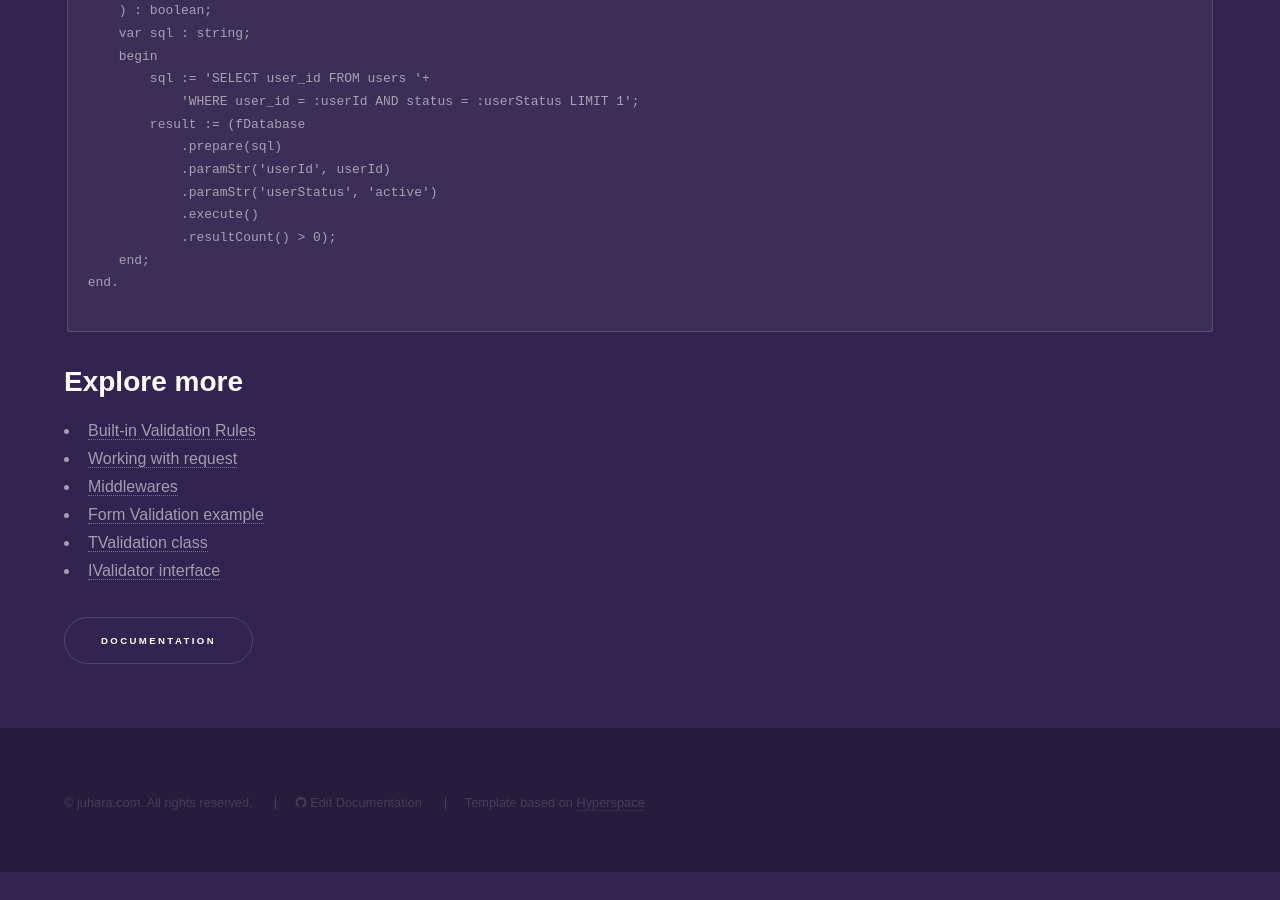
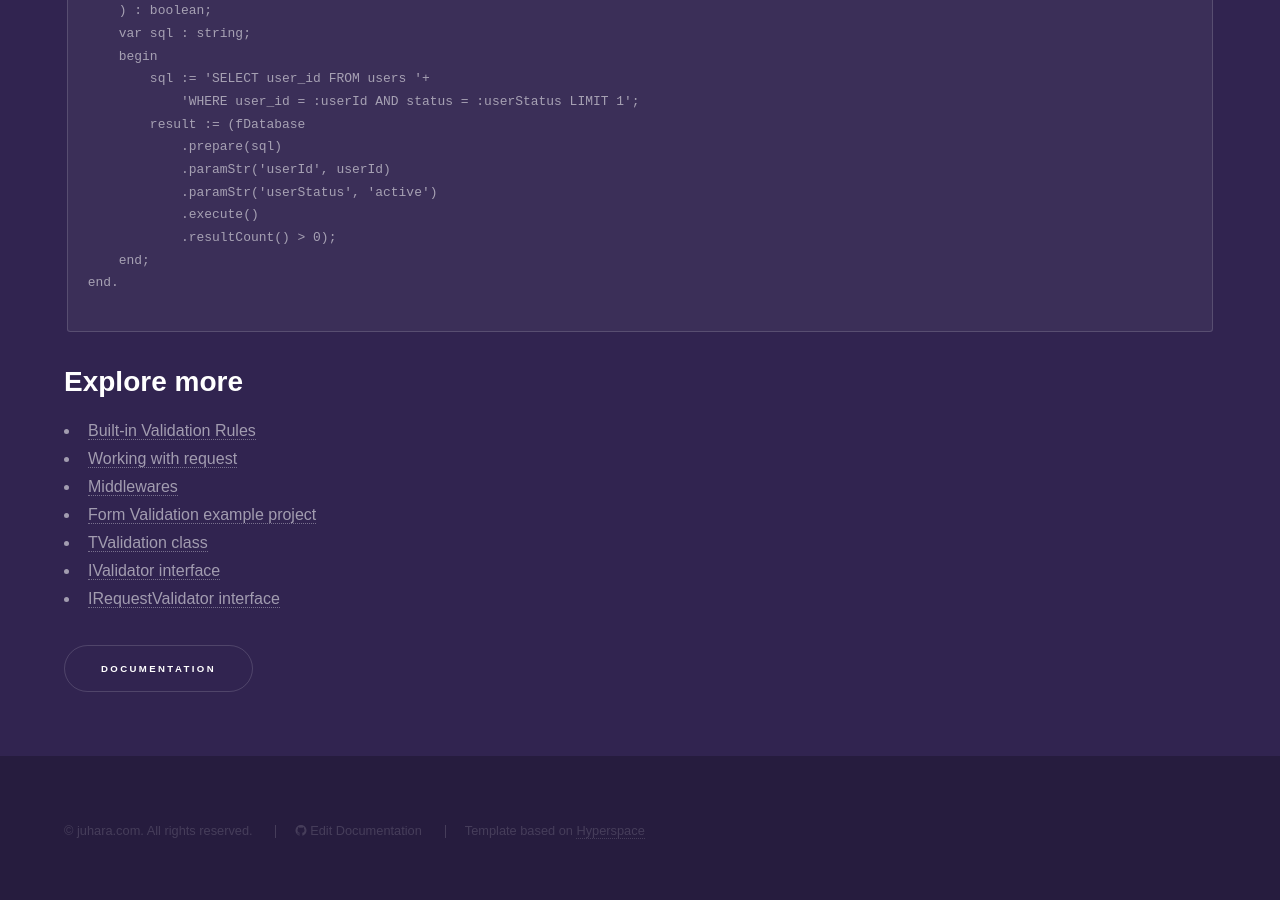
Before and after one commit to fanoframework/fanoframework.github.io, a Jekyll site: the page built from security/form-validation/index.md, in a window 1280 px wide and 900 px high, scrolled down 7308 px. Built offline with Jekyll 4.4.1, drawn with Linux system fonts in a browser that asks for light colours; our own code applies the rules of GitHub Pages for plain Markdown files; before the commit the page ends 8180 px from its top, so only the background shows below that.

Commit message:
add more relevant reference

```diff
--- a/security/form-validation/index.md
+++ b/security/form-validation/index.md
@@ -303,6 +303,7 @@ end.
 - [Built-in Validation Rules](/security/form-validation/built-in-validation-rules)
 - [Working with request](/working-with-request)
 - [Middlewares](/middlewares)
-- [Form Validation example](https://github.com/fanoframework/fano-validation)
+- [Form Validation example project](https://github.com/fanoframework/fano-validation)
 - [TValidation class](https://github.com/fanoframework/fano/blob/master/src/Security/Validation/ValidationImpl.pas)
 - [IValidator interface](https://github.com/fanoframework/fano/blob/master/src/Security/Validation/Contracts/ValidatorIntf.pas)
+- [IRequestValidator interface](https://github.com/fanoframework/fano/blob/master/src/Security/Validation/Contracts/RequestValidatorIntf.pas)
```
